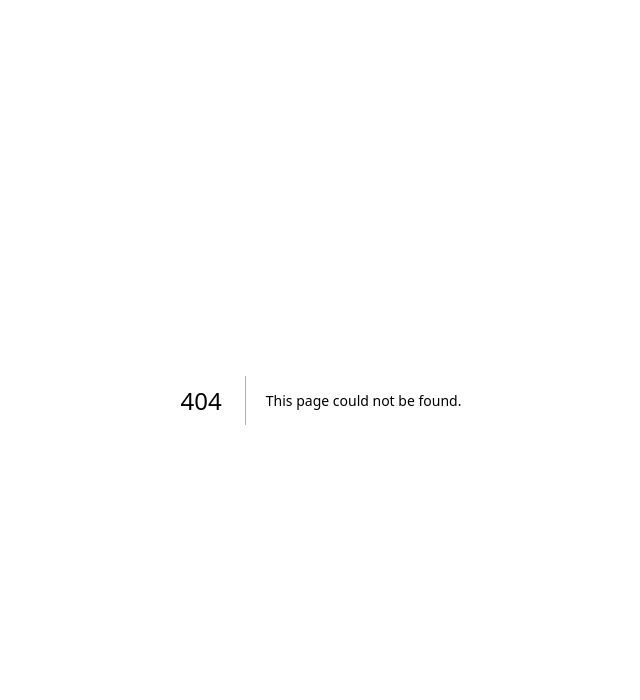
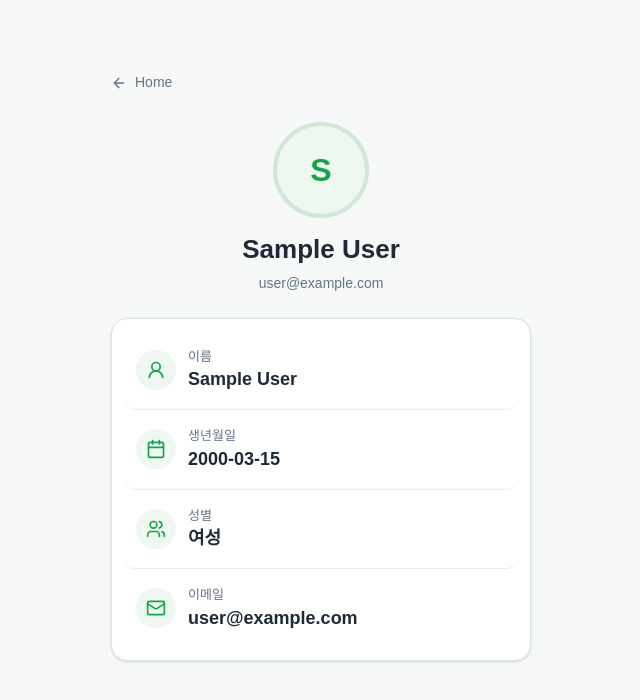
Before and after one commit to custom-oauth-platform/client-application, a Next.js app: page /mypage in a window 1280 px wide. Before the commit this address had no page. Shown: the top 700 px of the page, without its empty margins (319-959 px from the left). Built offline with nearby package versions, Linux system fonts and the light colour scheme; no server answers; sample sign-in values are in the browser's storage.

Commit message:
feat: update client UI design

```diff
--- a/app/auth.ts
+++ b/app/auth.ts
@@ -3,40 +3,39 @@ import NextAuth from "next-auth";
 export const { handlers, auth, signIn, signOut } = NextAuth({
   debug: true,
   trustHost: true,
+  secret: process.env.AUTH_SECRET,
   session: { strategy: "jwt" },
+
   callbacks: {
     async jwt({ token, account }) {
-      if (account?.id_token) {
-        token.idToken = account.id_token;
+      if (account) {
+        if (account.id_token) {
+          token.idToken = account.id_token;
+        }
+
+        if (account.access_token) {
+          token.accessToken = account.access_token;
+        }
       }
+
       return token;
     },
+
     async session({ session, token }) {
       session.idToken = token.idToken as string | undefined;
+      session.accessToken = token.accessToken as string | undefined;
       return session;
     },
   },
+
   providers: [
     {
       id: "custom-oauth",
       name: "Custom OAuth",
       type: "oidc",
-
       issuer: "http://localhost:9000",
-
-      authorization: {
-        url: "http://localhost:9000/oauth2/authorize",
-        params: {
-          scope: "openid profile read write",
-        },
-      },
-
-      token: "http://localhost:9000/oauth2/token",
-      userinfo: "http://localhost:9000/userinfo",
-
       clientId: "oauth2-client-app",
       clientSecret: "secret",
-
       checks: ["pkce", "state"],
 
       profile(profile) {
@@ -44,7 +43,6 @@ export const { handlers, auth, signIn, signOut } = NextAuth({
           id: String(profile.sub),
           name: profile.name ?? "User",
           email: profile.email ?? null,
-          image: profile.picture ?? null,
         };
       },
     },
--- /dev/null
+++ b/app/mypage/page.tsx
@@ -0,0 +1,101 @@
+import { auth } from "@/app/auth";
+import { redirect } from "next/navigation";
+import Link from "next/link";
+import { Calendar, Mail, UserRound, Users, ArrowLeft } from "lucide-react";
+
+export default async function MyPage() {
+  const session = await auth();
+
+  if (!session?.user) {
+    redirect("/");
+  }
+
+  const name = session.user.name ?? "김우리";
+  const email = session.user.email ?? "woori@example.com";
+
+  const birth = "2000-03-15";
+  const gender = "여성";
+
+  return (
+    <main className="min-h-screen bg-[#F7F8F8] px-6 py-18">
+      <div className="mx-auto max-w-[420px]">
+        <Link
+          href="/"
+          className="inline-flex items-center gap-2 text-[14px] font-medium text-[#64748B] transition hover:text-[#334155]"
+        >
+          <ArrowLeft size={16} />
+          Home
+        </Link>
+
+        <div className="mt-6 flex flex-col items-center">
+          <div className="flex h-24 w-24 items-center justify-center rounded-full border-4 border-[#D1E7D7] bg-[#EEF7F0] text-[32px] font-bold text-[#16A34A]">
+            {name.charAt(0)}
+          </div>
+
+          <h1 className="mt-3 text-[26px] font-bold text-[#1F2937]">{name}</h1>
+
+          <p className="mt-1 text-[14px] text-[#64748B]">{email}</p>
+        </div>
+
+        <section className="mt-6 rounded-2xl border border-[#D9E2EC] bg-white p-3 shadow-sm">
+          <InfoCard
+            icon={<UserRound className="h-5 w-5 text-[#16A34A]" />}
+            label="이름"
+            value={name}
+          />
+
+          <InfoCard
+            icon={<Calendar className="h-5 w-5 text-[#16A34A]" />}
+            label="생년월일"
+            value={birth}
+          />
+
+          <InfoCard
+            icon={<Users className="h-5 w-5 text-[#16A34A]" />}
+            label="성별"
+            value={gender}
+          />
+
+          <InfoCard
+            icon={<Mail className="h-5 w-5 text-[#16A34A]" />}
+            label="이메일"
+            value={email}
+            last
+          />
+        </section>
+      </div>
+    </main>
+  );
+}
+
+function InfoCard({
+  icon,
+  label,
+  value,
+  last = false,
+}: {
+  icon: React.ReactNode;
+  label: string;
+  value: string;
+  last?: boolean;
+}) {
+  return (
+    <div
+      className={`flex items-center gap-3 rounded-xl px-3 py-4 ${
+        last ? "" : "border-b border-[#E5EDF5]"
+      }`}
+    >
+      <div className="flex h-10 w-10 items-center justify-center rounded-full bg-[#EEF7F0]">
+        {icon}
+      </div>
+
+      <div className="flex flex-col">
+        <span className="text-[13px] font-medium text-[#64748B]">{label}</span>
+
+        <span className="text-[18px] font-semibold text-[#1F2937]">
+          {value}
+        </span>
+      </div>
+    </div>
+  );
+}
--- a/app/page.tsx
+++ b/app/page.tsx
@@ -1,35 +1,60 @@
 import { auth, signIn } from "@/app/auth";
+import Link from "next/link";
+import { LogIn, LogOut, User } from "lucide-react";
 
 export default async function HomePage() {
   const session = await auth();
 
   return (
-    <main className="p-8">
-      <h1 className="mb-4 text-2xl font-bold">Salady</h1>
+    <main className="flex min-h-screen items-center justify-center bg-[#F7F8F8] px-6">
+      <div className="flex w-full max-w-xl flex-col items-center">
+        <h1 className="text-[60px] font-extrabold tracking-tight text-[#16A34A]">
+          Salady
+        </h1>
 
         {session?.user ? (
-        <div className="space-y-3">
-          <p>안녕하세요, {session.user.name}님</p>
+          <div className="mt-5 flex flex-col items-center">
+            <p className="text-[24px] font-semibold text-[#1F2937]">
+              안녕하세요,{" "}
+              <span className="pr-1 text-[#16A34A]">
+                {session.user.name ?? "사용자"}
+              </span>
+              님
+            </p>
+
+            <div className="mt-8 flex items-center gap-6">
+              <Link
+                href="/mypage"
+                className="flex items-center gap-2 rounded-full bg-[#16A34A] px-6 py-2 text-[16px] font-semibold text-white shadow-sm transition hover:bg-[#15803D]"
+              >
+                <User size={18} />
+                MyPage
+              </Link>
 
               <a
-            className="inline-block rounded bg-black px-4 py-2 text-white"
                 href="/api/auth/federated-logout"
+                className="flex items-center gap-2 text-[15px] font-medium text-gray-500 transition hover:text-gray-700"
               >
-            로그아웃
+                <LogOut size={18} />
+                Logout
               </a>
+            </div>
           </div>
         ) : (
           <form
+            className="mt-6"
             action={async () => {
               "use server";
               await signIn("custom-oauth");
             }}
           >
-          <button className="rounded bg-black px-4 py-2 text-white">
-            로그인
+            <button className="flex cursor-pointer items-center gap-2 rounded-full border border-[#CBD5E1] bg-white px-6 py-2 text-[16px] font-semibold text-[#1F2937] shadow-sm transition hover:bg-[#F8FAFC]">
+              <LogIn size={18} />
+              OAuth Login
             </button>
           </form>
         )}
+      </div>
     </main>
   );
 }
--- a/next-auth.d.ts
+++ b/next-auth.d.ts
@@ -4,11 +4,13 @@ import "next-auth/jwt";
 declare module "next-auth" {
   interface Session {
     idToken?: string;
+    accessToken?: string;
   }
 }
 
 declare module "next-auth/jwt" {
   interface JWT {
     idToken?: string;
+    accessToken?: string;
   }
 }
--- a/package.json
+++ b/package.json
@@ -9,6 +9,7 @@
     "lint": "eslint"
   },
   "dependencies": {
+    "lucide-react": "^0.577.0",
     "next": "16.1.6",
     "next-auth": "5.0.0-beta.30",
     "react": "19.2.3",
```
Also changed, not shown: 1 other file (tests, documents, lock files or other folders). Lines whose indentation alone changed are shown as unchanged.
